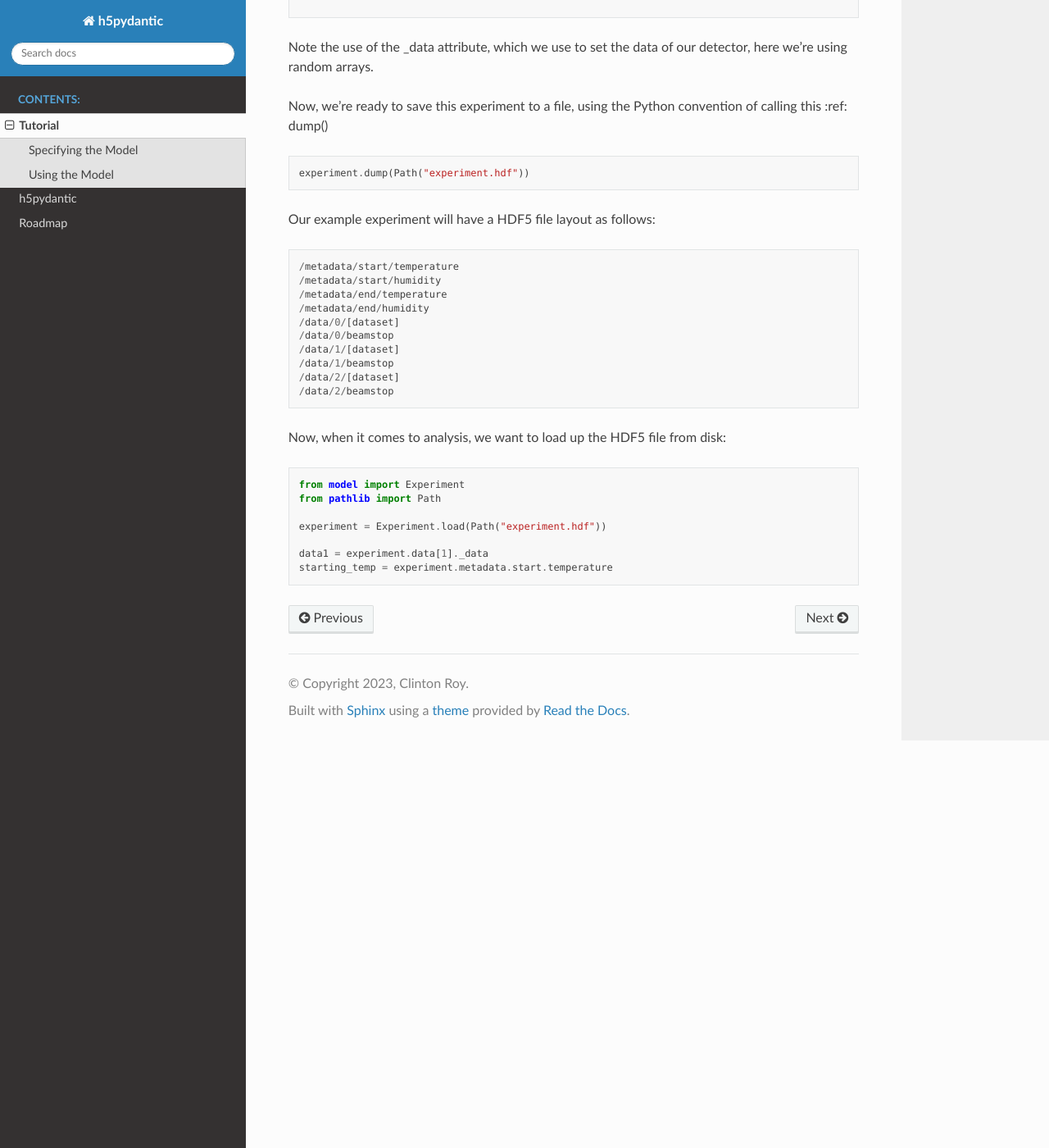
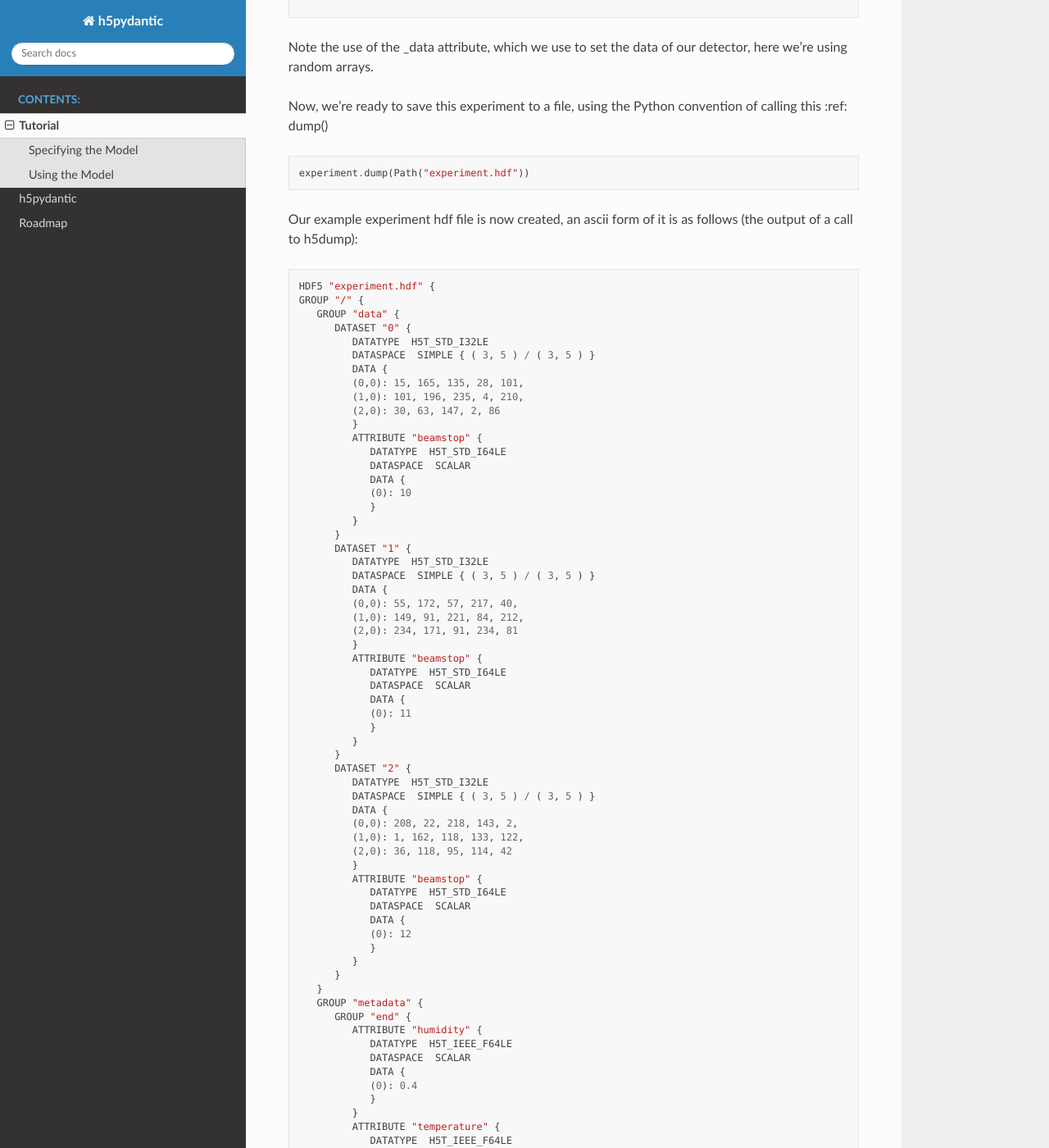
Before and after one commit to illumion-ltd/h5pydantic, a Sphinx documentation site: the page built from docs/tutorial.rst, in a window 1280 px wide and 1400 px high, scrolled down 1743 px. Shown: the whole window at 82% size. Built offline with Sphinx 7.4.7 and the Read the Docs theme 2.0.0, drawn with Linux system fonts in a browser that asks for light colours; some of the changed text lies outside the part shown.

Commit message:
DOC: updates. use h5dump rather than my own made up format.

```diff
--- /dev/null
+++ b/docs/src/experiment.txt
@@ -0,0 +1,88 @@
+HDF5 "experiment.hdf" {
+GROUP "/" {
+   GROUP "data" {
+      DATASET "0" {
+         DATATYPE  H5T_STD_I32LE
+         DATASPACE  SIMPLE { ( 3, 5 ) / ( 3, 5 ) }
+         DATA {
+         (0,0): 15, 165, 135, 28, 101,
+         (1,0): 101, 196, 235, 4, 210,
+         (2,0): 30, 63, 147, 2, 86
+         }
+         ATTRIBUTE "beamstop" {
+            DATATYPE  H5T_STD_I64LE
+            DATASPACE  SCALAR
+            DATA {
+            (0): 10
+            }
+         }
+      }
+      DATASET "1" {
+         DATATYPE  H5T_STD_I32LE
+         DATASPACE  SIMPLE { ( 3, 5 ) / ( 3, 5 ) }
+         DATA {
+         (0,0): 55, 172, 57, 217, 40,
+         (1,0): 149, 91, 221, 84, 212,
+         (2,0): 234, 171, 91, 234, 81
+         }
+         ATTRIBUTE "beamstop" {
+            DATATYPE  H5T_STD_I64LE
+            DATASPACE  SCALAR
+            DATA {
+            (0): 11
+            }
+         }
+      }
+      DATASET "2" {
+         DATATYPE  H5T_STD_I32LE
+         DATASPACE  SIMPLE { ( 3, 5 ) / ( 3, 5 ) }
+         DATA {
+         (0,0): 208, 22, 218, 143, 2,
+         (1,0): 1, 162, 118, 133, 122,
+         (2,0): 36, 118, 95, 114, 42
+         }
+         ATTRIBUTE "beamstop" {
+            DATATYPE  H5T_STD_I64LE
+            DATASPACE  SCALAR
+            DATA {
+            (0): 12
+            }
+         }
+      }
+   }
+   GROUP "metadata" {
+      GROUP "end" {
+         ATTRIBUTE "humidity" {
+            DATATYPE  H5T_IEEE_F64LE
+            DATASPACE  SCALAR
+            DATA {
+            (0): 0.4
+            }
+         }
+         ATTRIBUTE "temperature" {
+            DATATYPE  H5T_IEEE_F64LE
+            DATASPACE  SCALAR
+            DATA {
+            (0): 26
+            }
+         }
+      }
+      GROUP "start" {
+         ATTRIBUTE "humidity" {
+            DATATYPE  H5T_IEEE_F64LE
+            DATASPACE  SCALAR
+            DATA {
+            (0): 0.4
+            }
+         }
+         ATTRIBUTE "temperature" {
+            DATATYPE  H5T_IEEE_F64LE
+            DATASPACE  SCALAR
+            DATA {
+            (0): 25
+            }
+         }
+      }
+   }
+}
+}
--- a/docs/tutorial.rst
+++ b/docs/tutorial.rst
@@ -37,7 +37,7 @@ Now, lets take some experimental measurements:
   :pyobject: Acquisition
 
 H5Datasets map directly to HDF5 datasets, which can have a lot of
-options, h5pydantic supports these through attributes that start with
+options, h5pydantic supports these through attributes that end with
 underscores. We've added a per acquisition metadata "beamstop" to the
 acquisition.
 
@@ -65,18 +65,10 @@ Now, we're ready to save this experiment to a file, using the Python convention
 .. literalinclude:: src/dump.py
   :start-at: experiment.dump
 
-Our example experiment will have a HDF5 file layout as follows::
+Our example experiment hdf file is now created, an ascii form of it is
+as follows (the output of a call to h5dump):
 
-  /metadata/start/temperature
-  /metadata/start/humidity
-  /metadata/end/temperature
-  /metadata/end/humidity
-  /data/0/[dataset]
-  /data/0/beamstop
-  /data/1/[dataset]
-  /data/1/beamstop
-  /data/2/[dataset]
-  /data/2/beamstop
+.. literalinclude:: src/experiment.txt
 
 Now, when it comes to analysis, we want to load up the HDF5 file from disk:
 
```
Also changed, not shown: 1 other file.
